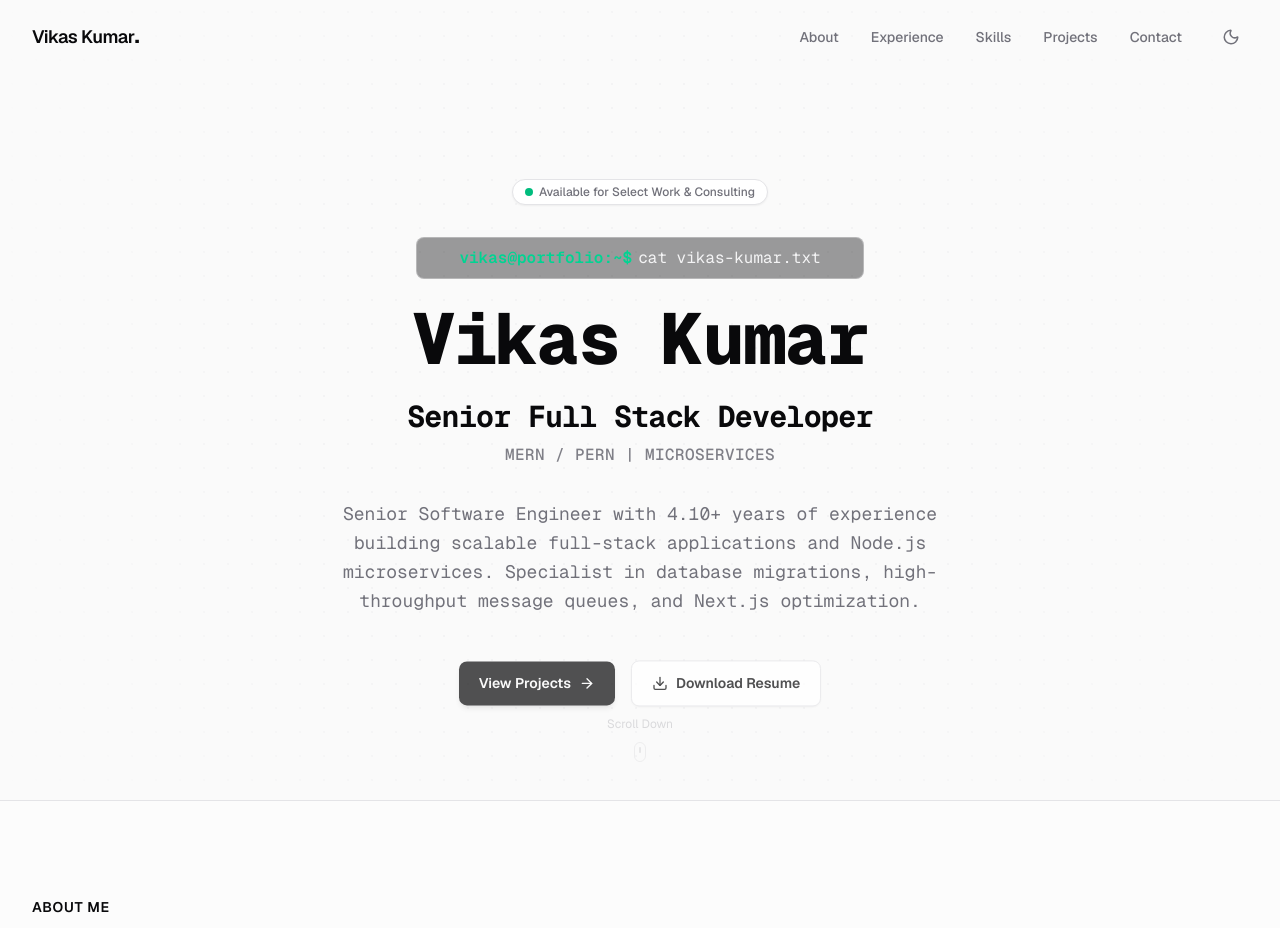
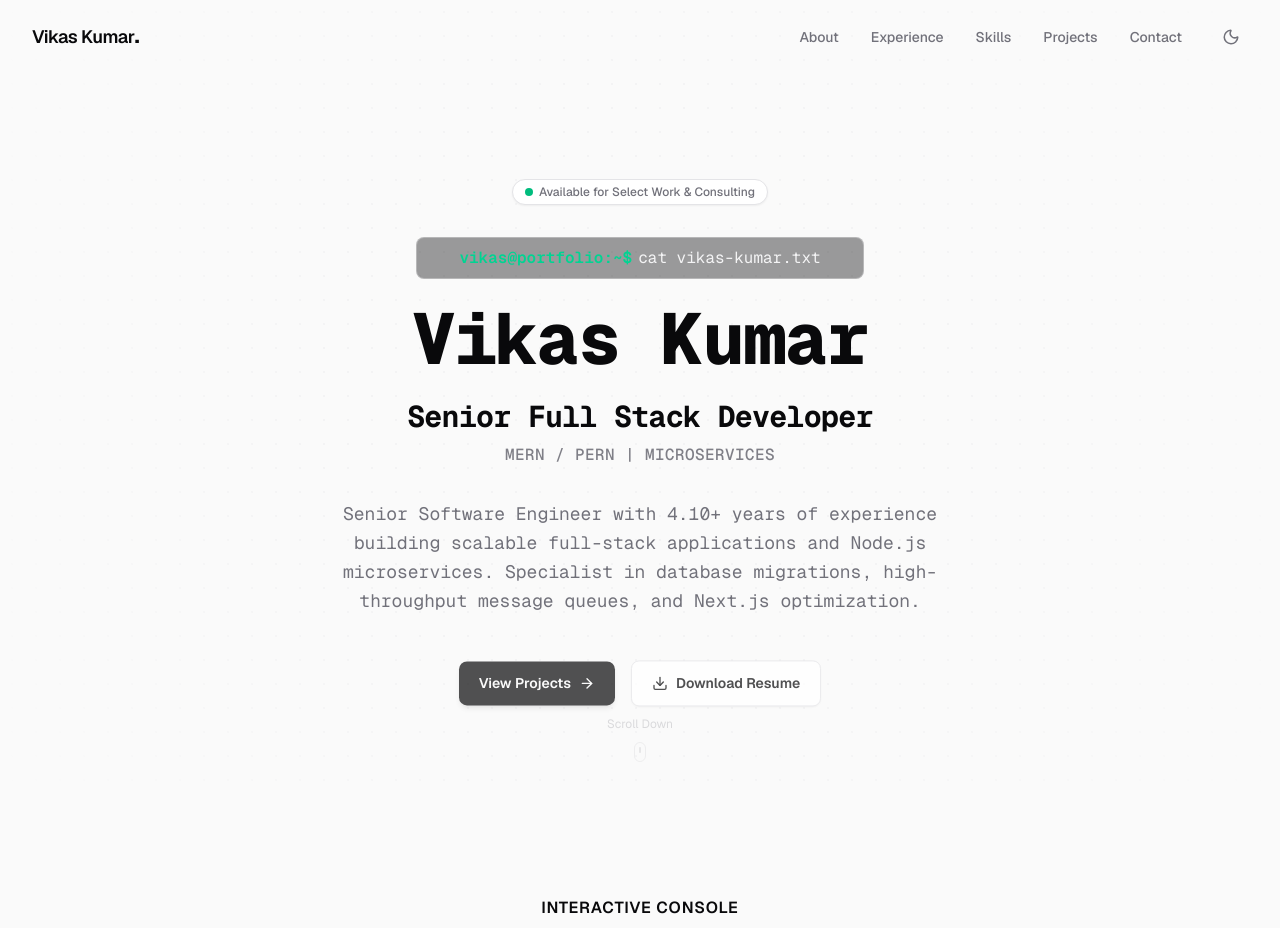
Before and after one commit to vikash1yadav/react-portfolio, a Next.js app: page /react-portfolio/ in a window 1280 px wide. Shown: the top 928 px of the page. Built offline with nearby package versions, Linux system fonts and the light colour scheme.

Commit message:
feat: move Terminal component in main page layout and comment out redundant instance

```diff
--- a/src/app/page.tsx
+++ b/src/app/page.tsx
@@ -15,11 +15,12 @@ export default function Home() {
       <Navbar />
       <main className="flex-1">
         <Hero />
+        <Terminal />
         <About />
         <Experience />
         <Skills />
         <Projects />
-        <Terminal />
+        {/* <Terminal /> */}
         <Contact />
       </main>
       <Footer />
```
